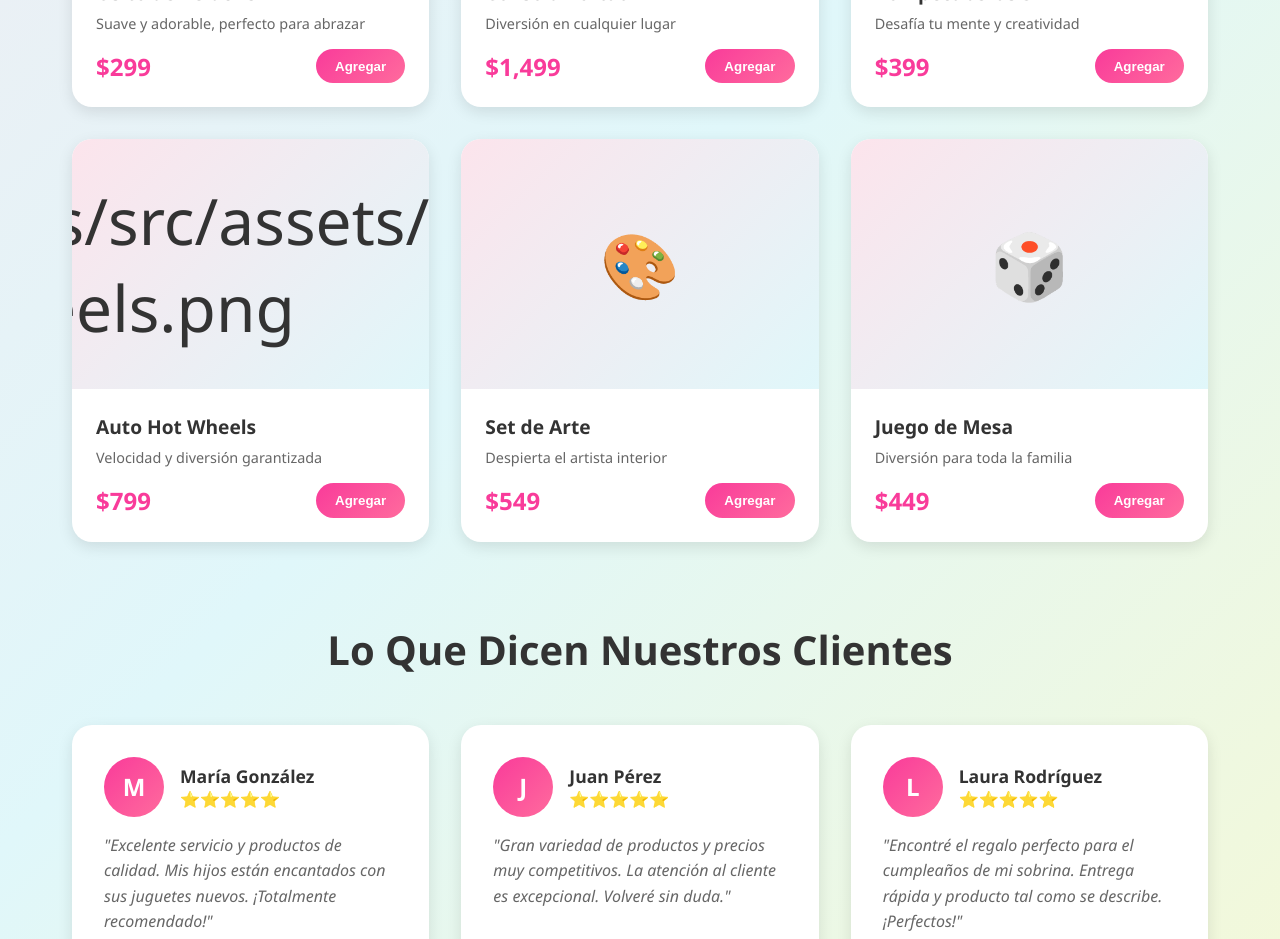
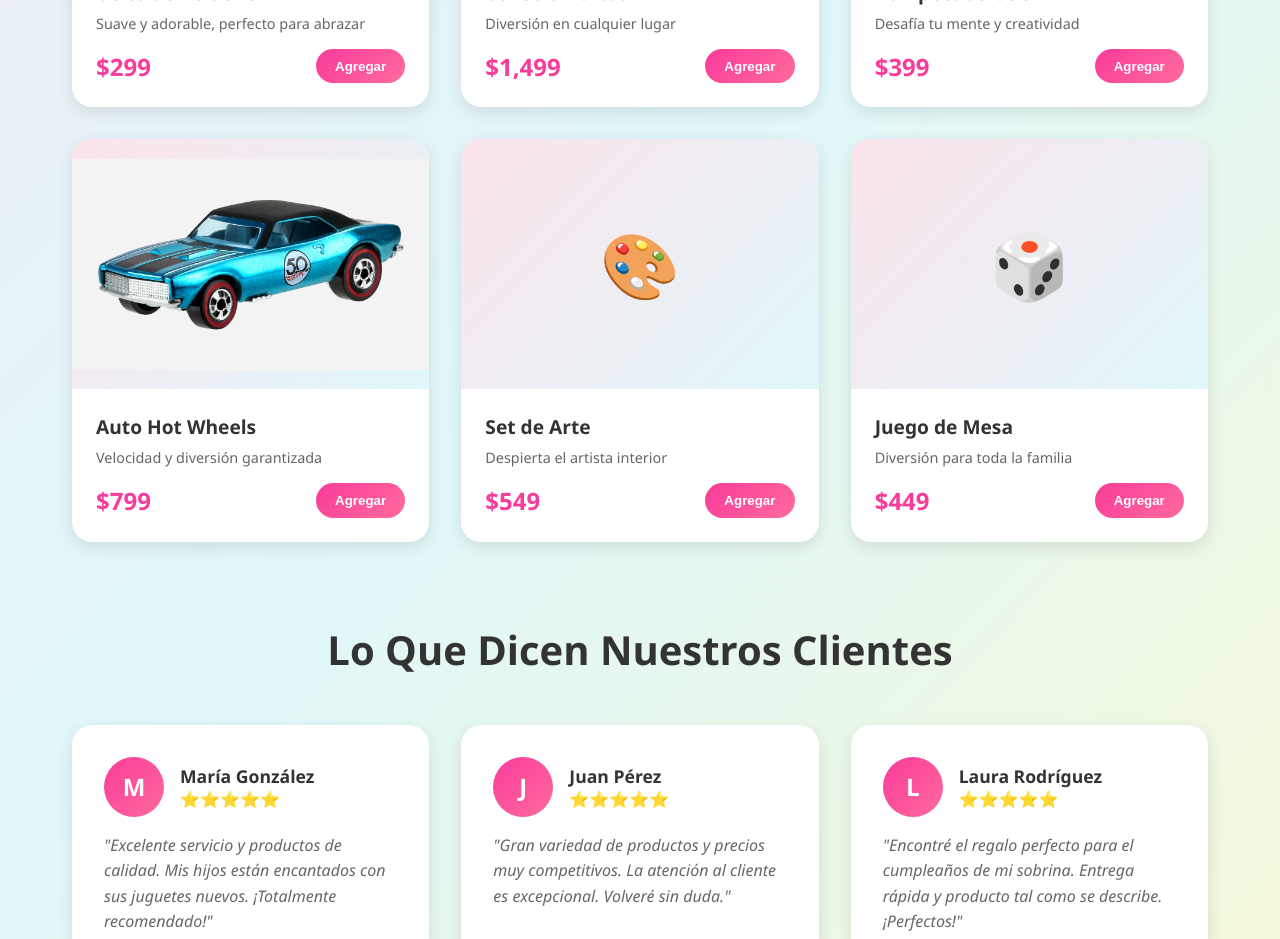
Before and after one commit to martinez-Diana/FRONTJugueteria, a React (Vite) app: page /home in a window 1280 px wide. Shown: the part 1520-2459 px from the top of the page. Built offline with nearby package versions, Linux system fonts and the light colour scheme; no server answers.

Commit message:
carrito5

```diff
--- a/src/pages/Home.jsx
+++ b/src/pages/Home.jsx
@@ -1,8 +1,17 @@
 import React from "react";
 import "./Home.css";
-import hotWheelsImg from "../assets/hot-wheels.png"; // Importar la imagen
+import hotWheelsImg from "../assets/hot-wheels.png";
 
 const Home = () => {
+  const productos = [
+    { tipo: "emoji", imagen: "🧸", titulo: "Osito de Peluche", descripcion: "Suave y adorable, perfecto para abrazar", precio: "$299" },
+    { tipo: "emoji", imagen: "🎮", titulo: "Consola Portátil", descripcion: "Diversión en cualquier lugar", precio: "$1,499" },
+    { tipo: "emoji", imagen: "🧩", titulo: "Rompecabezas 3D", descripcion: "Desafía tu mente y creatividad", precio: "$399" },
+    { tipo: "imagen", imagen: hotWheelsImg, titulo: "Auto Hot Wheels", descripcion: "Velocidad y diversión garantizada", precio: "$799" },
+    { tipo: "emoji", imagen: "🎨", titulo: "Set de Arte", descripcion: "Despierta el artista interior", precio: "$549" },
+    { tipo: "emoji", imagen: "🎲", titulo: "Juego de Mesa", descripcion: "Diversión para toda la familia", precio: "$449" },
+  ];
+
   return (
     <div>
       {/* Navbar */}
@@ -76,27 +85,20 @@ const Home = () => {
       <section className="products" id="productos">
         <h2 className="section-title">Productos Destacados</h2>
         <div className="products-grid">
-          {[
-            ["🧸", "Osito de Peluche", "Suave y adorable, perfecto para abrazar", "$299"],
-            ["🎮", "Consola Portátil", "Diversión en cualquier lugar", "$1,499"],
-            ["🧩", "Rompecabezas 3D", "Desafía tu mente y creatividad", "$399"],
-            [hotWheelsImg, "Auto Hot Wheels", "Velocidad y diversión garantizada", "$799"], // Imagen real aquí
-            ["🎨", "Set de Arte", "Despierta el artista interior", "$549"],
-            ["🎲", "Juego de Mesa", "Diversión para toda la familia", "$449"],
-          ].map(([emoji, title, desc, price], i) => (
+          {productos.map((producto, i) => (
             <div className="product-card" key={i}>
               <div className="product-image">
-                {typeof emoji === 'string' ? (
-                  emoji
+                {producto.tipo === "emoji" ? (
+                  producto.imagen
                 ) : (
-                  <img src={emoji} alt={title} style={{ width: '100%', height: '100%', objectFit: 'contain' }} />
+                  <img src={producto.imagen} alt={producto.titulo} style={{ width: '100%', height: '100%', objectFit: 'contain' }} />
                 )}
               </div>
               <div className="product-info">
-                <h3>{title}</h3>
-                <p>{desc}</p>
+                <h3>{producto.titulo}</h3>
+                <p>{producto.descripcion}</p>
                 <div className="product-footer">
-                  <span className="product-price">{price}</span>
+                  <span className="product-price">{producto.precio}</span>
                   <button className="btn-add-cart">Agregar</button>
                 </div>
               </div>
```
